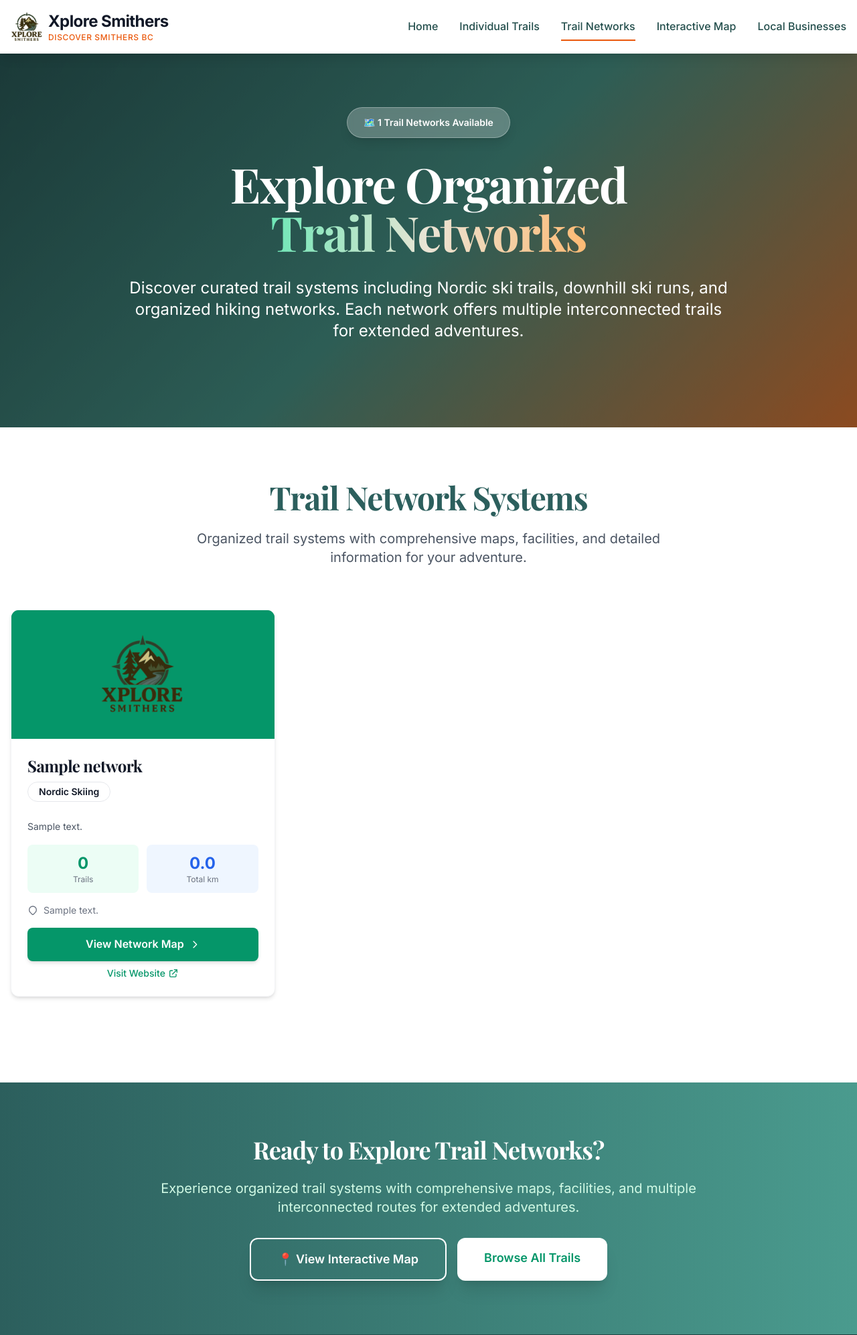
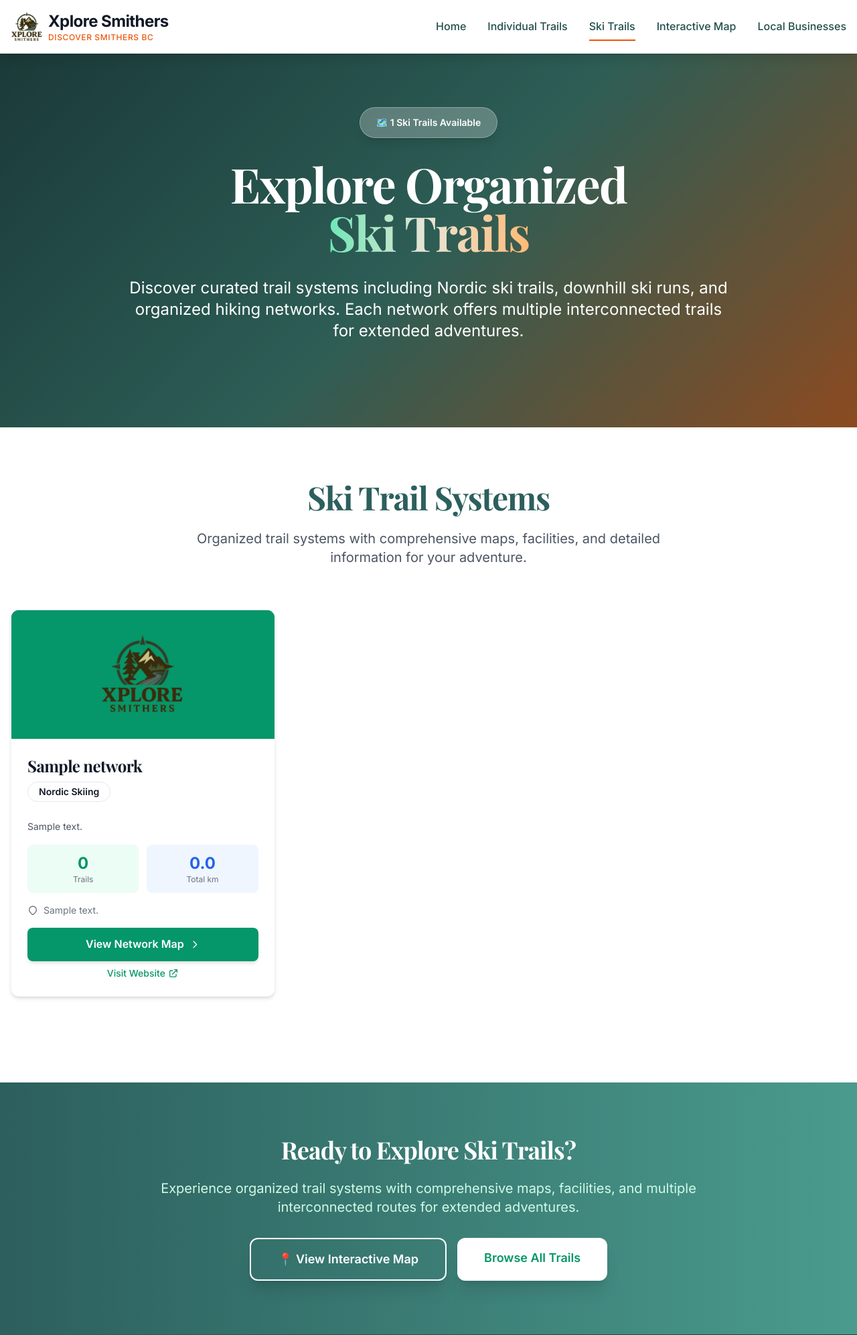
Before and after one commit to dariel1990/hiking-trails, a Laravel app: page /trail-networks in a window 1280 px wide. Shown: the top 1993 px of the page at 67% size. Run offline with Laravel 12, Linux system fonts and the light colour scheme; data comes from the database, SQL or seed files in the repository; tables that the repository leaves empty hold one stand-in row (values such as "Sample post"); style sheets or scripts are compiled from the project's sources.

Commit message:
Add Android App Links, relabel Trail Networks to Ski Trails, refine map markers
- Set up Android App Links: /.well-known/assetlinks.json route + android_app config
- Add Google Play Store badge to public footer (shown when ANDROID_APP_PLAY_STORE_URL is set)
- Relabel "Trail Networks" → "Ski Trails" on public-facing pages (home, networks index, public layout nav)
- Map: use trail's display activity for summer marker icon and list-card placeholder
  (falls back to 🥾 when no activity)
- Map: paint winter difficulty color accent on left border of trail-network list cards

Co-Authored-By: Claude Opus 4.7 (1M context) <noreply@anthropic.com>

```diff
--- a/config/services.php
+++ b/config/services.php
@@ -44,4 +44,13 @@ return [
         'access_token' => env('MAPBOX_ACCESS_TOKEN'),
     ],
 
+    'android_app' => [
+        'package_name' => env('ANDROID_APP_PACKAGE_NAME'),
+        'play_store_url' => env('ANDROID_APP_PLAY_STORE_URL'),
+        'sha256_fingerprints' => array_values(array_filter(array_map(
+            'trim',
+            explode(',', (string) env('ANDROID_APP_SHA256_FINGERPRINTS', ''))
+        ))),
+    ],
+
 ];
--- a/resources/views/home.blade.php
+++ b/resources/views/home.blade.php
@@ -50,7 +50,7 @@
                 📍 View Interactive Map
             </a>
             <a href="{{ route('trail-networks.index') }}" class="bg-transparent border-2 border-white text-white hover:bg-white hover:text-gray-900 font-semibold py-4 px-10 rounded-xl transition-all duration-300 text-lg shadow-xl">
-                🏔️ Trail Networks
+                🏔️ Ski Trails
             </a>
         </div>
         <!-- Enhanced Search Bar with Better Layout -->
--- a/resources/views/layouts/public.blade.php
+++ b/resources/views/layouts/public.blade.php
@@ -88,7 +88,7 @@
                     </a>
                     <a href="{{ route('trail-networks.index') }}"
                     class="relative text-forest-700 hover:text-accent-600 font-medium transition-all duration-300 py-2 group {{ request()->routeIs('trail-networks.*') ? 'text-accent-700' : '' }}">
-                        <span>Trail Networks</span>
+                        <span>Ski Trails</span>
                         <div class="absolute bottom-0 left-0 w-0 h-0.5 bg-accent-600 group-hover:w-full transition-all duration-300 {{ request()->routeIs('trail-networks.*') ? 'w-full' : '' }}"></div>
                     </a>
                     <a href="{{ route('map') }}"
@@ -126,7 +126,7 @@
                     <div class="py-4 space-y-2">
                         <a href="{{ route('home') }}" class="block px-6 py-3 text-gray-700 hover:bg-emerald-50 hover:text-emerald-600 font-medium transition-colors">Home</a>
                         <a href="{{ route('trails.index') }}" class="block px-6 py-3 text-gray-700 hover:bg-emerald-50 hover:text-emerald-600 font-medium transition-colors">Individual Trails</a>
-                        <a href="{{ route('trail-networks.index') }}" class="block px-6 py-3 text-gray-700 hover:bg-emerald-50 hover:text-emerald-600 font-medium transition-colors">Trail Networks</a>
+                        <a href="{{ route('trail-networks.index') }}" class="block px-6 py-3 text-gray-700 hover:bg-emerald-50 hover:text-emerald-600 font-medium transition-colors">Ski Trails</a>
                         <a href="{{ route('map') }}" class="block px-6 py-3 text-gray-700 hover:bg-emerald-50 hover:text-emerald-600 font-medium transition-colors">Interactive Map</a>
                         <a href="{{ route('businesses.public.index') }}" class="block px-6 py-3 text-gray-700 hover:bg-emerald-50 hover:text-emerald-600 font-medium transition-colors">Local Businesses</a>
                     </div>
@@ -282,6 +282,28 @@
                             </form>
                         </div>
 
+                        @if(config('services.android_app.play_store_url'))
+                        <!-- Get the app -->
+                        <div class="mb-6">
+                            <p class="text-gray-300 text-sm mb-3 font-medium">Get the app</p>
+                            <a href="{{ config('services.android_app.play_store_url') }}"
+                               target="_blank"
+                               rel="noopener"
+                               class="inline-flex items-center gap-3 bg-black hover:bg-gray-900 border border-gray-700 rounded-lg px-4 py-2 transition-colors duration-300">
+                                <svg class="w-7 h-7" viewBox="0 0 24 24" fill="none" xmlns="http://www.w3.org/2000/svg">
+                                    <path d="M3.609 1.814L13.792 12 3.61 22.186a.996.996 0 0 1-.61-.92V2.734a1 1 0 0 1 .609-.92z" fill="#34A853"/>
+                                    <path d="M16.81 15.013L6.05 21.21l8.13-8.131 2.63 1.934z" fill="#EA4335"/>
+                                    <path d="M20.16 10.81a1 1 0 0 1 0 1.74l-3.35 1.93-2.63-2.48 2.63-2.48 3.35 1.29z" fill="#FBBC04"/>
+                                    <path d="M14.18 12l-8.13-8.13L16.81 8.97l-2.63 3.03z" fill="#4285F4"/>
+                                </svg>
+                                <div class="flex flex-col leading-tight">
+                                    <span class="text-[10px] text-gray-300 uppercase tracking-wider">Get it on</span>
+                                    <span class="text-white text-base font-semibold">Google Play</span>
+                                </div>
+                            </a>
+                        </div>
+                        @endif
+
                         <!-- Social links -->
                         <div>
                             <p class="text-gray-300 text-sm mb-4 font-medium">Follow our adventures</p>
--- a/resources/views/trail-networks/index.blade.php
+++ b/resources/views/trail-networks/index.blade.php
@@ -1,6 +1,6 @@
 @extends('layouts.public')
 
-@section('title', 'Trail Networks')
+@section('title', 'Ski Trails')
 
 @section('content')
 <!-- Enhanced Hero Section with Wavy Divider -->
@@ -16,7 +16,7 @@
         <!-- Badge -->
         <div class="mb-8 fade-in">
             <span class="inline-flex items-center px-6 py-3 bg-white/25 backdrop-blur-sm rounded-full text-white text-sm font-semibold border border-white/30 shadow-lg">
-                🗺️ {{ $networks->count() }} Trail Networks Available
+                🗺️ {{ $networks->count() }} Ski Trails Available
             </span>
         </div>
 
@@ -25,7 +25,7 @@
             <h1 class="text-5xl md:text-7xl font-bold leading-tight">
                 <span class="text-white text-shadow-lg">Explore Organized</span><br>
                 <span class="bg-gradient-to-r from-emerald-300 via-sand-200 to-accent-300 bg-clip-text text-transparent">
-                    Trail Networks
+                    Ski Trails
                 </span>
             </h1>
         </div>
@@ -47,7 +47,7 @@
         <!-- Section Header -->
         @if($networks->count() > 0)
         <div class="text-center mb-12">
-            <h2 class="section-title text-forest-600">Trail Network Systems</h2>
+            <h2 class="section-title text-forest-600">Ski Trail Systems</h2>
             <p class="section-subtitle">
                 Organized trail systems with comprehensive maps, facilities, and detailed information for your adventure.
             </p>
@@ -148,7 +148,7 @@
                             <path stroke-linecap="round" stroke-linejoin="round" stroke-width="2" d="M9 20l-5.447-2.724A1 1 0 013 16.382V5.618a1 1 0 011.447-.894L9 7m0 13l6-3m-6 3V7m6 10l4.553 2.276A1 1 0 0021 18.382V7.618a1 1 0 00-.553-.894L15 4m0 13V4m0 0L9 7"/>
                         </svg>
                     </div>
-                    <h3 class="text-2xl font-bold text-gray-900 mb-4">No Trail Networks Yet</h3>
+                    <h3 class="text-2xl font-bold text-gray-900 mb-4">No Ski Trails Yet</h3>
                     <p class="text-gray-600 mb-8">
                         We're curating organized trail systems for you. Check back soon for Nordic skiing, downhill runs, and hiking networks.
                     </p>
@@ -166,7 +166,7 @@
 @if($networks->count() > 0)
 <section class="section cta-section">
     <div class="max-w-4xl mx-auto px-4 text-center">
-        <h2 class="text-4xl font-bold text-white mb-6">Ready to Explore Trail Networks?</h2>
+        <h2 class="text-4xl font-bold text-white mb-6">Ready to Explore Ski Trails?</h2>
         <p class="text-xl text-emerald-100 mb-8">
             Experience organized trail systems with comprehensive maps, facilities, and multiple interconnected routes for extended adventures.
         </p>
--- a/routes/web.php
+++ b/routes/web.php
@@ -13,6 +13,26 @@ use App\Http\Controllers\EventsController;
 use App\Http\Controllers\TrailController;
 use App\Http\Controllers\TrailNetworkController;
 use Illuminate\Support\Facades\Route;
+
+// Android App Links — Digital Asset Links file
+// Verifies that this domain authorizes the Android app to handle deep links
+Route::get('/.well-known/assetlinks.json', function () {
+    $package = config('services.android_app.package_name');
+    $fingerprints = config('services.android_app.sha256_fingerprints', []);
+
+    if (empty($package) || empty($fingerprints)) {
+        return response()->json([], 404);
+    }
+
+    return response()->json([[
+        'relation' => ['delegate_permission/common.handle_all_urls'],
+        'target' => [
+            'namespace' => 'android_app',
+            'package_name' => $package,
+            'sha256_cert_fingerprints' => $fingerprints,
+        ],
+    ]]);
+});
 
 // PUBLIC ROUTES (No authentication required)
 Route::get('/', [TrailController::class, 'home'])->name('home');
```
Also changed, not shown: resources/views/map.blade.php (+23 -2 lines).
